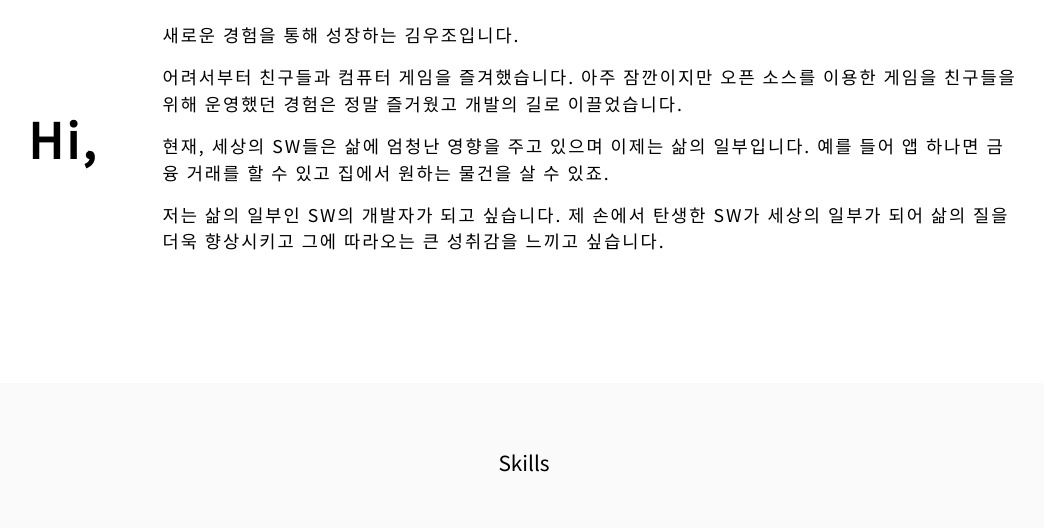
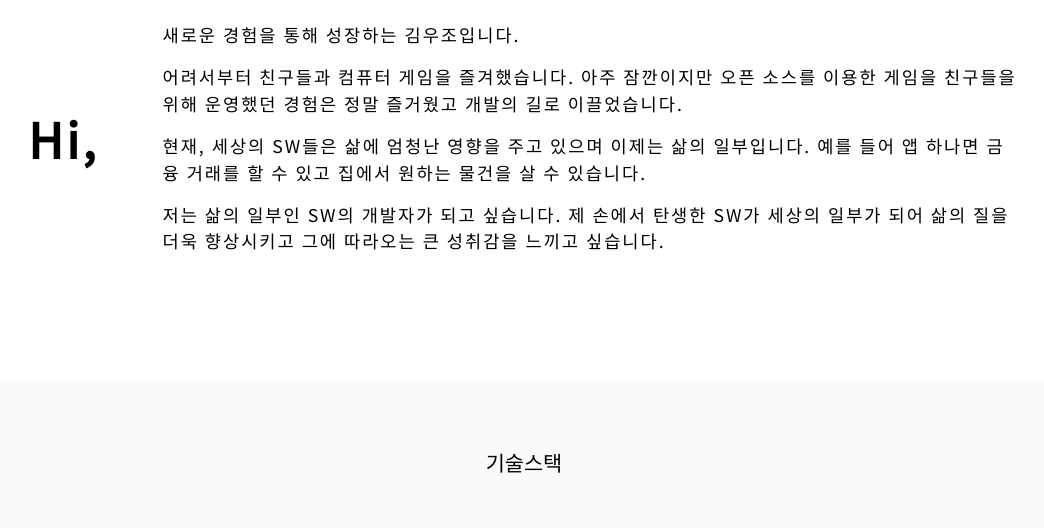
Before and after one commit to U-Zo/react-portfolio, a React (Create React App) app: page / in a window 1280 px wide. Shown: the part 920-1448 px from the top of the page, without its empty margins (116-1160 px from the left). Built offline with nearby package versions, Linux system fonts and the light colour scheme.

Commit message:
Update about, skills description

```diff
--- a/src/components/section/About.js
+++ b/src/components/section/About.js
@@ -46,7 +46,7 @@
                 </p>
                 <p>
                     현재, 세상의 SW들은 삶에 엄청난 영향을 주고 있으며 이제는 삶의 일부입니다.
-                    예를 들어 앱 하나면 금융 거래를 할 수 있고 집에서 원하는 물건을 살 수 있죠.
+                    예를 들어 앱 하나면 금융 거래를 할 수 있고 집에서 원하는 물건을 살 수 있습니다.
                 </p>
                 <p>
                     저는 삶의 일부인 SW의 개발자가 되고 싶습니다.
--- a/src/components/section/Skills.js
+++ b/src/components/section/Skills.js
@@ -24,7 +24,7 @@
 const Skills = () => {
     return (
         <SkillsBlock>
-            <p className="title">Skills</p>
+            <p className="title">기술스택</p>
             <Wrapper>
                 <Card img={<DiHtml5 size="125" color="#FF8200"/>} title="HTML">
                     Lorem Ipsum is simply dummy text of the printing and typesetting industry.
```
